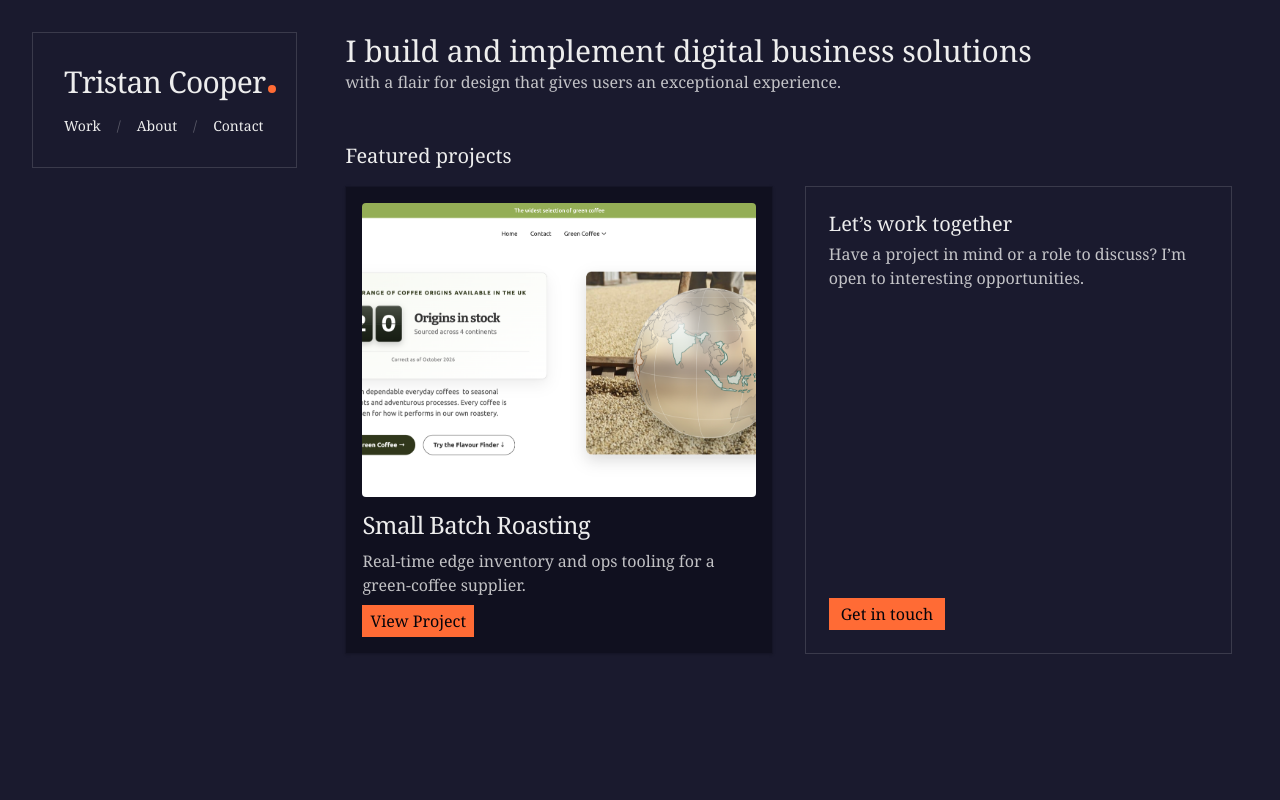
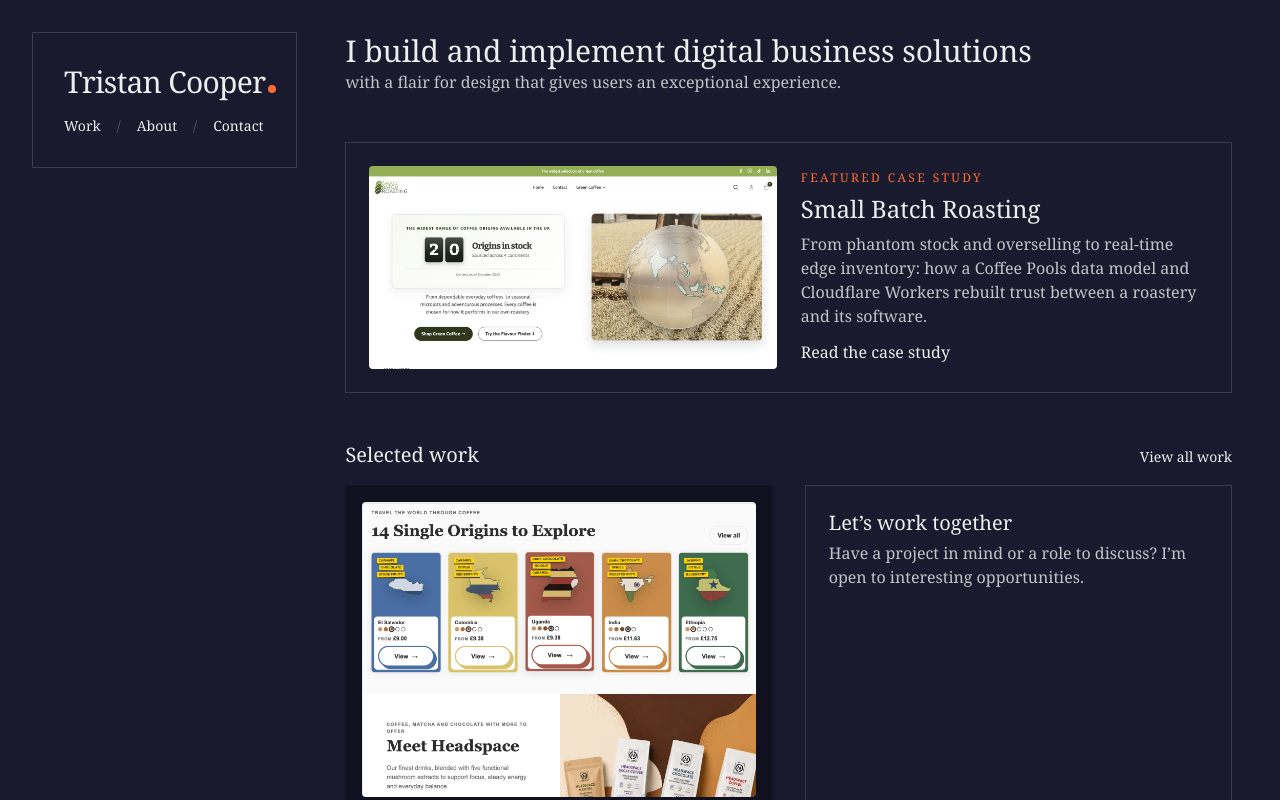
Before and after one commit to TristanCooper/tristan-website, a Next.js app: page / in a window 1280 px wide. Shown: the top 800 px of the page. Built offline with nearby package versions, Linux system fonts and the light colour scheme.

Commit message:
Homepage case-study hero, CND screenshot, editorial case study
- Homepage hero teasers Small Batch case study; Selected work shows CND
- New Small Batch case study page with editorial layout
- CND, lots board, and flavour finder screenshots
- Smaller full-stop nav indicator

```diff
--- a/src/app/page.tsx
+++ b/src/app/page.tsx
@@ -1,4 +1,5 @@
 import type { Metadata } from "next";
+import Image from "next/image";
 import Link from "next/link";
 import ProjectCard from "@/components/navigation/ProjectCard";
 import FadeIn from "@/components/FadeIn";
@@ -11,7 +12,7 @@ export const metadata: Metadata = {
 export default function Home() {
   return (
     <div className="max-w-none space-y-12">
-      {/* Hero */}
+      {/* Intro */}
       <FadeIn className="max-w-none">
         <h1 className="m-0 text-2xl sm:text-3xl font-normal leading-tight">
           I build and implement digital business solutions
@@ -21,17 +22,72 @@ export default function Home() {
         </p>
       </FadeIn>
 
+      {/* Featured case study teaser */}
+      <FadeIn className="max-w-none">
+        <div className="grid items-center gap-6 md:grid-cols-2 ring-1 ring-inset ring-foreground/15 p-4 sm:p-6">
+          <Link
+            href="/work/small-batch-roasting"
+            className="block focus-visible:outline-2 focus-visible:outline-offset-2 focus-visible:outline-brand"
+            aria-label="Read the Small Batch Roasting case study"
+          >
+            <span className="relative block w-full aspect-[16/8] overflow-hidden rounded">
+              <Image
+                src="/small-batch-roasting.png"
+                alt="Small Batch Roasting storefront showing live origin stock counts"
+                fill
+                sizes="(max-width: 768px) 100vw, 50vw"
+                className="object-cover object-top"
+              />
+            </span>
+          </Link>
+          <div>
+            <p className="m-0 text-xs uppercase tracking-[0.2em] text-brand">
+              Featured case study
+            </p>
+            <h2 className="m-0 mt-2 text-2xl font-normal leading-tight">
+              <Link
+                href="/work/small-batch-roasting"
+                className="underline-offset-4 hover:underline focus-visible:outline-2 focus-visible:outline-offset-2 focus-visible:outline-brand"
+              >
+                Small Batch Roasting
+              </Link>
+            </h2>
+            <p className="m-0 mt-2 text-foreground/80">
+              From phantom stock and overselling to real-time edge inventory:
+              how a Coffee Pools data model and Cloudflare Workers rebuilt
+              trust between a roastery and its software.
+            </p>
+            <p className="m-0 mt-3">
+              <Link
+                href="/work/small-batch-roasting"
+                className="underline-offset-4 hover:underline focus-visible:outline-2 focus-visible:outline-offset-2 focus-visible:outline-brand"
+              >
+                Read the case study
+              </Link>
+            </p>
+          </div>
+        </div>
+      </FadeIn>
+
       <section className="max-w-none">
-        <h2 className="m-0 text-xl font-normal">Featured projects</h2>
-        {/* Grid: on md+, show two columns, equal height */}
+        <div className="flex items-baseline justify-between gap-4">
+          <h2 className="m-0 text-xl font-normal">Selected work</h2>
+          <Link
+            href="/work"
+            className="text-sm underline-offset-4 hover:underline focus-visible:outline-2 focus-visible:outline-offset-2 focus-visible:outline-brand"
+          >
+            View all work
+          </Link>
+        </div>
+        {/* Grid: on md+, show project card and CTA in one row, equal height */}
         <div className="mt-4 grid grid-cols-1 md:grid-cols-2 gap-6 lg:gap-8 items-stretch">
-          {/* Featured project */}
+          {/* Project */}
           <div className="h-full">
             <ProjectCard
-              href="/work/small-batch-roasting"
-              image="/small-batch-roasting.png"
-              title="Small Batch Roasting"
-              description="Real-time edge inventory and ops tooling for a green-coffee supplier."
+              href="https://carbonneutraldrinks.com/"
+              image="/carbon-neutral-drinks.png"
+              title="Carbon Neutral Drinks"
+              description="Bespoke high-performance Shopify DTC engine."
             />
           </div>
 
--- a/src/app/work/page.tsx
+++ b/src/app/work/page.tsx
@@ -32,6 +32,7 @@ const PROJECTS: Project[] = [
   },
   {
     href: "https://carbonneutraldrinks.com/",
+    image: "/carbon-neutral-drinks.png",
     title: "Carbon Neutral Drinks",
     description:
       "Bespoke high-performance Shopify DTC engine. Custom Liquid theme with no heavy apps for Core Web Vitals, technical SEO with JSON-LD, and full-funnel Meta/Google attribution with conversion-focused checkout.",
```
Also changed, not shown: public/carbon-neutral-drinks.png (added).
